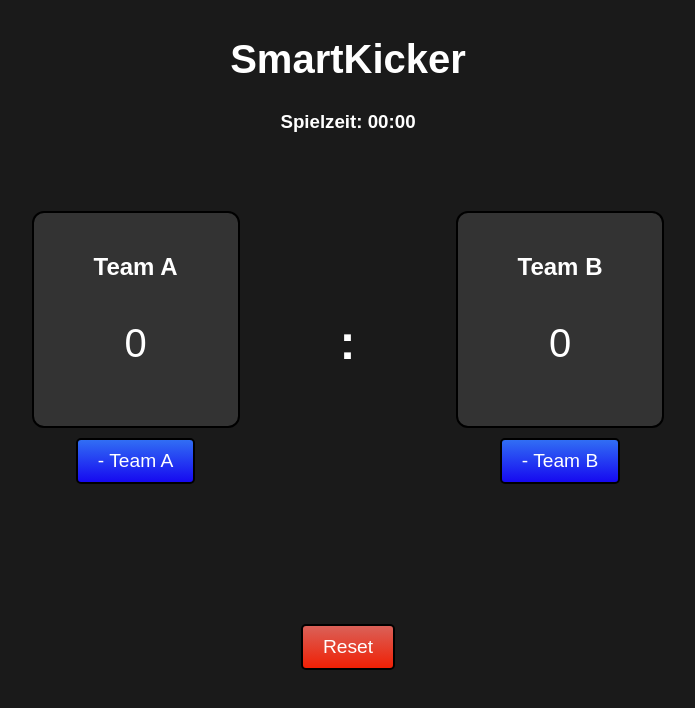
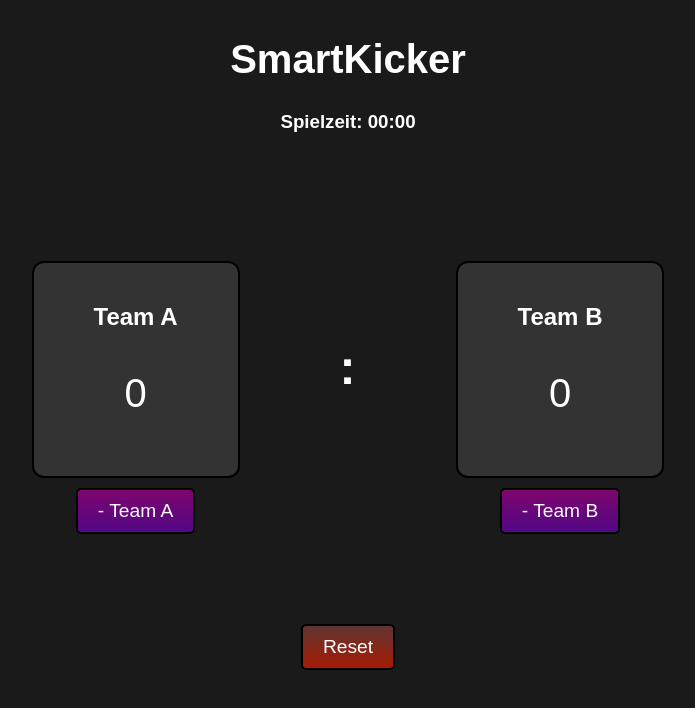
Before and after one commit to RobinLorenz29/SmartKickerVS, a React (Vite) app: page /score in a window 1280 px wide. Shown: the top 708 px of the page, without its empty margins (292-987 px from the left). Built offline with nearby package versions, Linux system fonts and the light colour scheme; no server answers.

Commit message:
Fertiges Test Design für ScorePage

```diff
--- a/src/pages/StartPage.jsx
+++ b/src/pages/StartPage.jsx
@@ -17,7 +17,7 @@ export default function StartPage() {
   return (
     <div style={{textAlign:"center", marginTop:"100px"}}>
       <h1>SmartKicker</h1>
-      <button onClick={startMatch} style={{fontSize:"30px", padding:"20px"}}>
+      <button onClick={startMatch} style={{fontSize:"30px", padding:"20px",backgroundColor: "#833fdbff"}}>
         Match starten
       </button>
     </div>
--- a/src/pages/WinnerPage.jsx
+++ b/src/pages/WinnerPage.jsx
@@ -61,7 +61,7 @@ export default function WinnerPage() {
       <p style={{ fontSize: "30px" }}>Endstand: Team A {scoreA} : Team B {scoreB}</p>
 
       {/* Home-Button zum Reset */}
-      <button onClick={goHome}>Home</button>
+      <button onClick={goHome}style={{backgroundColor: "#833fdbff"}}>Home</button>
     </div>
   )
 }
--- a/src/styles/ResetButton.css
+++ b/src/styles/ResetButton.css
@@ -1,8 +1,8 @@
 /* Grundstil des Buttons */
 .btn-reset {
   position: relative; /* nötig für mögliche Effekte oder Pseudo-Elemente */
-  background: rgb(22, 9, 240); /* Startfarbe */
-  background: linear-gradient(0deg, rgb(240, 32, 5) 0%, rgb(218, 97, 88) 100%); /* Verlauf */
+  background: rgb(165, 26, 4); /* Startfarbe */
+  background: linear-gradient(0deg, rgb(165, 26, 4) 0%, rgb(97, 53, 50) 100%); /* Verlauf */
   color: #fff; /* Textfarbe */
   border: 2px solid #000; /* schwarzer Rand um den Button */
   border-radius: 5px; /* abgerundete Ecken */
@@ -15,5 +15,5 @@
 .btn-reset:active {
   transform: scale(0.95); /* Button schrumpft leicht beim Drücken */
   box-shadow: inset 0 0 5px rgba(0,0,0,0.5); /* innerer Schatten für "gedrückt"-Look */
-  background: rgba(22, 9, 240, 0.8); /* Hintergrund leicht abdunkeln */
+  background: rgba(165, 26, 4, 0.8); /* Hintergrund leicht abdunkeln */
 }
--- a/src/styles/ScorePage.css
+++ b/src/styles/ScorePage.css
@@ -4,7 +4,7 @@ html, body {
   margin: 0;
   padding: 0;
   height: 100%; /* optional, falls nötig für volle Höhe */
-  background-color: #1a1a1a; /* damit die Seite komplett dunkel ist */
+
 }
 
 .score-page {
@@ -46,6 +46,7 @@ html, body {
   display: flex;
   flex-direction: column; /* Teamname, Score, Button untereinander */
   align-items: center;
+  margin-top: 50px;
 
 }
 
--- a/src/styles/TeamAMinusButton.css
+++ b/src/styles/TeamAMinusButton.css
@@ -1,8 +1,8 @@
 /* Grundstil des Buttons */
 .btn-teamA {
   position: relative; /* nötig für mögliche Effekte oder Pseudo-Elemente */
-  background: rgb(22, 9, 240); /* Startfarbe */
-  background: linear-gradient(0deg, rgba(22,9,240,1) 0%, rgba(49,110,244,1) 100%); /* Verlauf */
+  background: rgb(82, 7, 133); /* Startfarbe */
+  background: linear-gradient(0deg, rgb(82, 7, 133) 0%, rgb(126, 6, 110) 100%); /* Verlauf */
   color: #fff; /* Textfarbe */
   border: 2px solid #000; /* schwarzer Rand um den Button */
   border-radius: 5px; /* abgerundete Ecken */
@@ -15,5 +15,5 @@
 .btn-teamA:active {
   transform: scale(0.95); /* Button schrumpft leicht beim Drücken */
   box-shadow: inset 0 0 5px rgba(0,0,0,0.5); /* innerer Schatten für "gedrückt"-Look */
-  background: rgba(22, 9, 240, 0.8); /* Hintergrund leicht abdunkeln */
+  background: rgba(82, 7, 133, 0.8); /* Hintergrund leicht abdunkeln */
 }
--- a/src/styles/TeamBMinusButton.css
+++ b/src/styles/TeamBMinusButton.css
@@ -1,8 +1,8 @@
 /* Grundstil des Buttons */
 .btn-teamB {
   position: relative; /* nötig für mögliche Effekte oder Pseudo-Elemente */
-  background: rgb(22, 9, 240); /* Startfarbe */
-  background: linear-gradient(0deg, rgba(22,9,240,1) 0%, rgba(49,110,244,1) 100%); /* Verlauf */
+  background: rgb(82, 7, 133); /* Startfarbe */
+  background: linear-gradient(0deg, rgba(82,7,133) 0%, rgba(126,6,110) 100%); /* Verlauf */
   color: #fff; /* Textfarbe */
   border: 2px solid #000; /* schwarzer Rand um den Button */
   border-radius: 5px; /* abgerundete Ecken */
@@ -15,5 +15,5 @@
 .btn-teamB:active {
   transform: scale(0.95); /* Button schrumpft leicht beim Drücken */
   box-shadow: inset 0 0 5px rgba(0,0,0,0.5); /* innerer Schatten für "gedrückt"-Look */
-  background: rgba(22, 9, 240, 0.8); /* Hintergrund leicht abdunkeln */
+  background: rgba(82, 7, 133, 0.8); /* Hintergrund leicht abdunkeln */
 }
```
